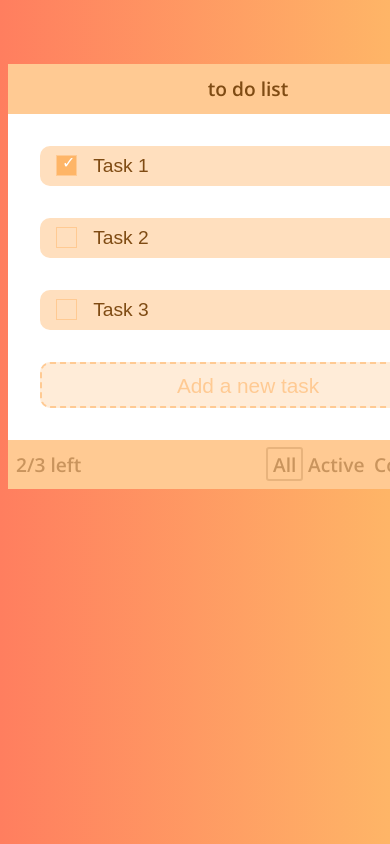
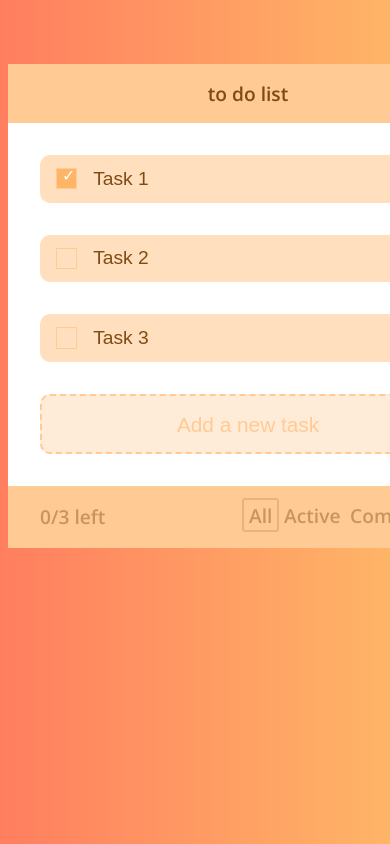
Before and after one commit to ViacheslavChuvalkiy/WebDad-project-3-Vue, a Vue app: page / in a window 390 px wide. Shown: the top 844 px of the page. Built offline with nearby package versions, Linux system fonts and the light colour scheme.

Commit message:
Fix styles and coding style

```diff
--- a/src/App.vue
+++ b/src/App.vue
@@ -6,6 +6,7 @@
 
 <script>
   import ToDolist from "./components/ToDoList.vue";
+
   export default {
     components: {
       ToDolist,
@@ -14,9 +15,7 @@
 </script>
 
 <style lang="scss">
-  @import "assets/styles/fonts";
-  @import 'src/assets/styles/vars.scss';
-
+  @import 'src/assets/style.scss';
   body {
     margin: 0;
     padding: 0;
@@ -24,7 +23,6 @@
     height: 100vh;
     background: linear-gradient(to right, #FF7E5F, #FEB567);
   }
-
   #app {
     display: flex;
     flex-direction: column;
--- /dev/null
+++ b/src/assets/style.scss
@@ -0,0 +1,2 @@
+@import 'src/assets/styles/fonts.scss';
+@import 'src/assets/styles/vars.scss';
--- a/src/components/ToDoFilter.vue
+++ b/src/components/ToDoFilter.vue
@@ -3,24 +3,23 @@
     <input
        type="radio"
        name="filter"
-            :value="filter.value"
-            :checked="filter.isChecked"
-            @change="changeFilter(filter.id)"
+       :value="filterValue"
+       :checked="filterChecked"
+       @change="changeFilter(filterId)"
     >
-    <span>{{filter.text}}</span>
+    <span>{{filterText}}</span>
   </label>
 </template>
 
 <script>
-
   import {mapActions} from "vuex";
 
   export default {
     props: {
-      filter: {
-        type: Object,
-        default: () => ({})
-      },
+      filterValue: String,
+      filterText: String,
+      filterChecked: Boolean,
+      filterId: String,
     },
     methods: {
       ...mapActions('filter', ['changeFilter', 'changeActiveFilter']),
@@ -33,31 +32,24 @@
 </script>
 
 <style lang="scss" module>
-
   .filterOption {
     padding: 0.1rem 0 0.1rem 0.5rem;
     margin: 0 0 0.2rem 0;
-
     & span {
       padding: 0.1rem 0.3rem;
       opacity: 0.42;
     }
-
     & input {
       display: none;
     }
-
     & input:checked + span {
       border-radius: 3px;
       border: 2px solid #C9955D;
     }
   }
-
   @media (max-width: 500px) {
     .filterOption {
       padding: 0;
     }
-
   }
-
 </style>
--- a/src/components/ToDoFilterBlock.vue
+++ b/src/components/ToDoFilterBlock.vue
@@ -1,13 +1,18 @@
 <template>
   <div :class="$style.filter">
-    <div v-for="filter in filterList" :key="filter.id">
-      <ToDoFilter :filter="filter"/>
-    </div>
+    <ToDoFilter
+       v-for="filter in filterList"
+       :key="filter.id"
+       :filterValue="filter.value"
+       :filterText="filter.text"
+       :filterId="filter.id"
+       :filterChecked="filter.isChecked"
+    />
   </div>
 </template>
 
 <script>
-  import ToDoFilter from  './ToDoFilter';
+  import ToDoFilter from './ToDoFilter';
   import {mapGetters} from 'vuex'
 
   export default {
@@ -17,13 +22,10 @@
     components: {
       ToDoFilter,
     },
-
-
   }
 </script>
 
 <style lang="scss" module>
-
   .filter {
     display: flex;
     align-self: center;
--- a/src/components/ToDoList.vue
+++ b/src/components/ToDoList.vue
@@ -5,36 +5,33 @@
       <h2> to do list</h2>
     </div>
     <div :class="$style.block">
-      <ToDolistItem />
+      <ToDolistItem/>
       <ToDolistNewTask/>
     </div>
-    <ToDolistFooter :selectOption = "onSelectOption"/>
+    <ToDolistFooter :selectOption="onSelectOption"/>
   </div>
 </template>
 
 <script>
-
   import ToDolistItem from "./ToDolistItem";
   import ToDolistNewTask from "./ToDolistNewTask";
   import ToDolistFooter from "./ToDolistFooter";
 
   export default {
-
     components: {
       ToDolistItem,
       ToDolistNewTask,
       ToDolistFooter,
     },
     methods: {
-      onSelectOption(){
-
+      onSelectOption() {
       }
     }
   }
 </script>
 
 <style lang="scss" module>
-  @import 'src/assets/styles/vars.scss';
+  @import 'src/assets/style.scss';
   .container {
     min-width: 30rem;
     height: auto;
@@ -43,7 +40,6 @@
     position: relative;
     font-family: $ff-main;
     z-index: 1;
-
     & img {
       position: absolute;
       width: 30rem;
@@ -53,31 +49,25 @@
       opacity: 0.8;
       z-index: -1;
     }
-
     .title {
-      min-height: 3.1rem;
       text-align: center;
       background: $color_bg_brown;
-
       h2 {
         color: $color-text;
         font-size: 1.2rem;
         font-weight: 600;
         margin: 0;
-        padding: 0.7rem 0;
+        padding: 1rem 0;
       }
     }
-
     .block {
       padding: 2rem 0;
       background: $color_white;
-
       & div :last-child {
         margin-bottom: 0;
       }
     }
   }
-
   @media (max-width: 1010px) {
     .container {
       & img {
@@ -86,7 +76,6 @@
       }
     }
   }
-
   @media (max-width: 820px) {
     .container {
       & img {
@@ -95,7 +84,6 @@
       }
     }
   }
-
   @media (max-width: 660px) {
     .container {
       max-width: 25rem;
@@ -106,7 +94,6 @@
       }
     }
   }
-
   @media (max-width: 600px) {
     .container {
       margin: 0 2rem 0 4rem;
@@ -115,7 +102,6 @@
       }
     }
   }
-
   @media (max-width: 580px) {
     .container {
       margin: 0 auto;
@@ -124,7 +110,6 @@
       }
     }
   }
-
   @media (max-width: 500px) {
     .container {
       max-width: 20rem;
@@ -133,5 +118,4 @@
       }
     }
   }
-
 </style>
--- a/src/components/ToDoTask.vue
+++ b/src/components/ToDoTask.vue
@@ -1,16 +1,15 @@
 <template>
   <label :class="$style.task">
     <input
-            type="checkbox"
-            :checked="ToDoTask.status === 'completed'"
-            @change="changeStatus(ToDoTask.id)"
+       type="checkbox"
+       :checked="ToDoTask.isChecked"
+       @change="changeStatus(ToDoTask.id)"
     >
     <span :class="$style.itemStatus"></span>
   </label>
 </template>
 
 <script>
-
   import {mapActions} from 'vuex';
 
   export default {
@@ -30,14 +29,11 @@
 </script>
 
 <style lang="scss" module>
-
-  @import 'src/assets/styles/vars.scss';
-
+  @import 'src/assets/style.scss';
   .task {
     input {
       display: none;
     }
-
     .itemStatus {
       display: block;
       margin-left: 1rem;
@@ -47,11 +43,9 @@
       border: 1px solid $color_bg_brown;
       cursor: pointer;
     }
-
     & input:checked + span {
       background: #FEB567;
       position: relative;
-
       &:before {
         content: '\2713';
         display: block;
@@ -63,17 +57,13 @@
       }
     }
   }
-
   @media (max-width: 550px) {
-
     .task {
       .itemStatus {
         width: 1.2rem;
         height: 1.2rem;
       }
-
       & input:checked + span {
-
         &:before {
           font-size: 1rem;
           top: -15%;
@@ -81,6 +71,4 @@
       }
     }
   }
-
-
 </style>
--- a/src/components/ToDolistFooter.vue
+++ b/src/components/ToDolistFooter.vue
@@ -8,7 +8,6 @@
 </template>
 
 <script>
-
   import ToDoFilterBlock from "./ToDoFilterBlock";
   import {mapGetters} from 'vuex';
 
@@ -25,25 +24,20 @@
       }
     }
   }
-
 </script>
 
 <style lang="scss" module>
-  @import 'src/assets/styles/vars.scss';
-
+  @import 'src/assets/style.scss';
   .footer {
     display: flex;
     justify-content: space-between;
-    min-height: 3.1rem;
-    padding: 0 2rem;
+    padding: 1rem 2rem;
     font-size: 1.2rem;
     background: $color_bg_brown;
     color: $color-text;
-
     .info {
       display: flex;
       align-self: center;
-
       & p {
         padding: 0;
         margin: 0;
@@ -51,11 +45,4 @@
       }
     }
   }
-
-  @media (max-width: 450px) {
-    .footer {
-        padding: 0 0.5rem;
-    }
-  }
-
 </style>
--- a/src/components/ToDolistItem.vue
+++ b/src/components/ToDolistItem.vue
@@ -1,8 +1,8 @@
 <template>
-  <div>
+  <div :class="$style.wrapper">
     <template v-if="!isEmpty">
       <div :class="$style.listItem" v-for="(task) in listTasks" :key="task.id">
-        <ToDoTask :ToDoTask = "task" />
+        <ToDoTask :ToDoTask="task"/>
         <p>{{task.text}}</p>
         <button :class="$style.btn" @click="deleteItem(task.id)"></button>
       </div>
@@ -14,18 +14,16 @@
 </template>
 
 <script>
-
   import ToDoTask from "./ToDoTask";
-  import {mapGetters,mapActions} from 'vuex';
+  import {mapGetters, mapActions} from 'vuex';
 
   export default {
-
     components: {
-     ToDoTask,
+      ToDoTask,
     },
     computed: {
-      ...mapGetters("tasks",["listTasks"]),
-      ...mapGetters("filter",["getActiveFilter"]),
+      ...mapGetters("tasks", ["listTasks"]),
+      ...mapGetters("filter", ["getActiveFilter"]),
       isEmpty() {
         return !Object.values(this.listTasks).length;
       }
@@ -36,13 +34,13 @@
         this.delTask(id);
       },
       filteredTaskList() {
-
         console.log(this.getActiveFilter)
-        if(this.getActiveFilter === 'all'){
-         return this.listTasks;
-        }
-        else{
-          return Object.values(this.listTasks).filter( item => {item.status === this.getActiveFilter})
+        if (this.getActiveFilter === 'all') {
+          return this.listTasks;
+        } else {
+          return Object.values(this.listTasks).filter(item => {
+            item.status === this.getActiveFilter
+          })
         }
       }
     }
@@ -50,20 +48,21 @@
 </script>
 
 <style lang="scss" module>
-  @import 'src/assets/styles/vars.scss';
-
+  @import 'src/assets/style.scss';
+  .wrapper {
+    margin-bottom: 2rem;
+  }
   .listItem {
     display: flex;
     flex-direction: row;
     justify-content: space-between;
     align-items: center;
-    min-height: 3.1rem;
+    padding: 0.5rem 0;
     margin: 0 2rem 2rem 2rem;
     text-align: center;
     border-radius: 10px;
     font-family: $ff-task;
     background: #FFDFBE;
-
     & p {
       text-align: left;
       flex: auto;
@@ -73,7 +72,6 @@
       font-size: 1.2rem;
       color: $color-text;
     }
-
     .btn {
       position: relative;
       width: 1.6rem;
@@ -85,7 +83,6 @@
       opacity: 0.8;
       cursor: pointer;
     }
-
     .btn:before {
       content: '\2715';
       top: 0;
@@ -94,54 +91,41 @@
       color: $color-text;
       opacity: 0.7;
     }
-
     .btn:hover {
       opacity: 1;
       color: $color-hover-text;
       border: 1px solid $color-hover-text;
     }
-
     .btn:hover:before {
       color: $color-hover-text;
       opacity: 1;
     }
   }
-
   .listEmpty {
     display: flex;
     flex-direction: row;
     justify-content: space-between;
     align-items: center;
-    min-height: 3.1rem;
-    margin: 0 auto 0.5rem auto;
+    padding: 0.5rem 0;
+    margin: 0 2rem 2rem 2rem;
     text-align: center;
     font-family: $ff-task;
     color: $color-text;
     background: #FFDFBE;
-
     & h2 {
-      margin: 0 0 0 1rem;
+      margin: 0 0.5rem;
     }
   }
-
-  @media (max-width: 930px) {
-    .listItem, .listEmpty{
-      min-height: 2.5rem;
-    }
-  }
-
   @media (max-width: 660px) {
-
-    .listItem{
+    .listItem {
       & .btn {
         width: 1.3rem;
         height: 1.3rem;
       }
-
       & .btn:before {
         font-size: 0.8rem;
+        margin: 0 0 0 -0.1rem;
       }
     }
   }
-
 </style>
--- a/src/components/ToDolistNewTask.vue
+++ b/src/components/ToDolistNewTask.vue
@@ -1,21 +1,20 @@
 <template>
   <div :class="$style.newTask">
     <input
-            type="text"
-            placeholder="Add a new task"
-            v-model="value"
-            @keypress.enter="addTask"
+       type="text"
+       placeholder="Add a new task"
+       v-model="value"
+       @keypress.enter="addTask"
     >
   </div>
 </template>
 
 <script>
-
   import {mapActions} from 'vuex'
 
   export default {
     data: () => ({
-        value: ''
+      value: ''
     }),
     methods: {
       ...mapActions('tasks', ['addNewTask']),
@@ -28,46 +27,39 @@
 </script>
 
 <style lang="scss" module>
-  @import 'src/assets/styles/vars.scss';
-
+  @import 'src/assets/style.scss';
   .newTask {
     min-height: 2.6rem;
-    margin: 2rem 2rem 0 2rem;
+    margin: 0 2rem;
     text-align: center;
     background: $color_bg_light_brown;
     border-radius: 10px;
     border: 2px dashed $color_bg_brown;
-
     & input {
       width: 99%;
-      min-height: 2.6rem;
+      padding: 0.5rem 0;
       margin: 0;
       font-size: 1.5rem;
       color: $color_text;
       border: none;
       background: transparent;
     }
-
     & input::placeholder {
       color: $color_bg_brown;
       font-size: 1.3rem;
       text-align: center;
     }
-
     & input:focus {
       outline: none;
     }
   }
-
   @media (max-width: 930px) {
-    .newTask{
+    .newTask {
       min-height: 2.5rem;
       margin: 2rem 2rem 0 2rem;
-
-      & input{
+      & input {
         min-height: 2.5rem;
       }
     }
   }
-
 </style>
--- a/src/store/modules/filter.js
+++ b/src/store/modules/filter.js
@@ -1,59 +1,56 @@
 import vue from "vue";
 
 const filterStore = {
-  namespaced:true,
-  state:{
-    filters : {
+  namespaced: true,
+  state: {
+    filters: {
       1: {
         text: 'All',
         value: 'all',
         isChecked: true,
-        id: '1'
+        id: '0'
       },
       2: {
         text: 'Active',
         value: 'active',
         isChecked: false,
-        id: '2'
+        id: '1'
       },
       3: {
         text: 'Completed',
         value: 'completed',
         isChecked: false,
-        id: '3'
+        id: '2'
       }
     },
-    activeFilter : {
+    activeFilter: {
       active: 'all'
-      }
+    }
   },
-  getters:{
-    filterList: ({filters}) =>  filters,
-    getActiveFilter : ({activeFilter}) => activeFilter,
+  getters: {
+    filterList: ({filters}) => filters,
+    getActiveFilter: ({activeFilter}) => activeFilter,
   },
-  mutations:{
-    CHANGE_ACTIVE_FILTER(state,id){
+  mutations: {
+    CHANGE_ACTIVE_FILTER(state, id) {
       let actFilter = state.activeFilter[0];
       actFilter.active = state.filters[id].value;
-
-      vue.set(state.activeFilter,0, actFilter);
+      vue.set(state.activeFilter, 0, actFilter);
     },
-    CHANGE_FILTER(state,id){
-
-      if(!state.filters[id].isChecked){
+    CHANGE_FILTER(state, id) {
+      if (!state.filters[id].isChecked) {
         state.filters[id].isChecked = true;
       }
-      vue.set(state.filters,id,state.filters[id]);
+      vue.set(state.filters, id, state.filters[id]);
     }
   },
-  actions:{
-    changeFilter({commit},id){
-      commit('CHANGE_FILTER',id);
+  actions: {
+    changeFilter({commit}, id) {
+      commit('CHANGE_FILTER', id);
     },
-    changeActiveFilter({commit},id){
-      commit('CHANGE_ACTIVE_FILTER',id);
+    changeActiveFilter({commit}, id) {
+      commit('CHANGE_ACTIVE_FILTER', id);
     },
   }
 };
-
 export default filterStore;
--- a/src/store/modules/tasks.js
+++ b/src/store/modules/tasks.js
@@ -2,70 +2,65 @@ import vue from 'vue'
 
 const tasksStore = {
   namespaced: true,
-  state:{
-    tasksList : {
+  state: {
+    tasksList: {
       1: {
         text: 'Task 1',
-        status: 'completed',
+        isChecked: true,
         id: '1'
       },
       2: {
         text: 'Task 2',
-        status: 'active',
+        isChecked: false,
         id: '2'
       },
       3: {
         text: 'Task 3',
-        status: 'active',
+        isChecked: false,
         id: '3'
       },
     }
   },
-  getters:{
+  getters: {
     listTasks: ({tasksList}) =>
       tasksList,
-    countTask : ({tasksList}) =>
+    countTask: ({tasksList}) =>
       Object.values(tasksList).length,
-    countActiveTask : ({tasksList}) =>
+    countActiveTask: ({tasksList}) =>
       Object.values(tasksList).filter((item) => item.status === 'active').length
   },
-  mutations:{
-    ADD_Task(state,task){
-      vue.set(state.tasksList,task.id,task);
+  mutations: {
+    ADD_Task(state, task) {
+      vue.set(state.tasksList, task.id, task);
     },
-    DEL_Task(state,id){
-      vue.delete(state.tasksList,id);
+    DEL_Task(state, id) {
+      vue.delete(state.tasksList, state.tasksList[id].id);
     },
-    CHANGE_STATUS_Task(state,task){
-      vue.set(state.tasksList,task.id,task);
+    CHANGE_STATUS_Task(state, task) {
+      vue.set(state.tasksList, task.id, task);
     }
   },
-  actions:{
-    addNewTask({commit,state}, task) {
-
+  actions: {
+    addNewTask({commit, state}, task) {
       let lastId = Number(Object.keys(state.tasksList)[Object.keys(state.tasksList).length - 1]);
-
       if (!lastId) {
         lastId = 0;
       }
       const newTask = {
         text: task,
-        status: 'active',
+        isChecked: false,
         id: String(lastId + 1)
       };
-
-      commit('ADD_Task',newTask);
-
+      commit('ADD_Task', newTask);
     },
-    delTask({commit},id){
-      commit('DEL_Task',id);
+    delTask({commit}, id) {
+      commit('DEL_Task', id);
     },
-    changeStatusTask({commit,state}, id) {
+    changeStatusTask({commit, state}, id) {
       let task = state.tasksList[id];
       task.status = task.status === 'completed' ? 'active' : 'completed';
-      commit('CHANGE_STATUS_Task',task);
+      commit('CHANGE_STATUS_Task', task);
     },
   }
 };
-
 export default tasksStore;
```
Lines whose indentation alone changed are shown as unchanged.
